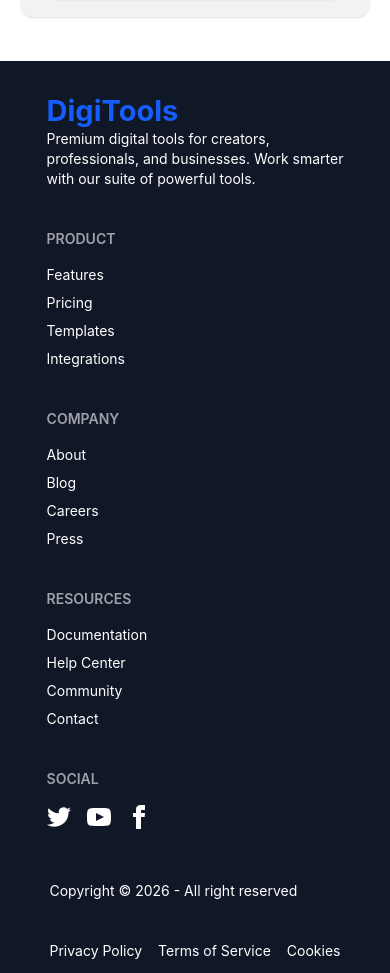
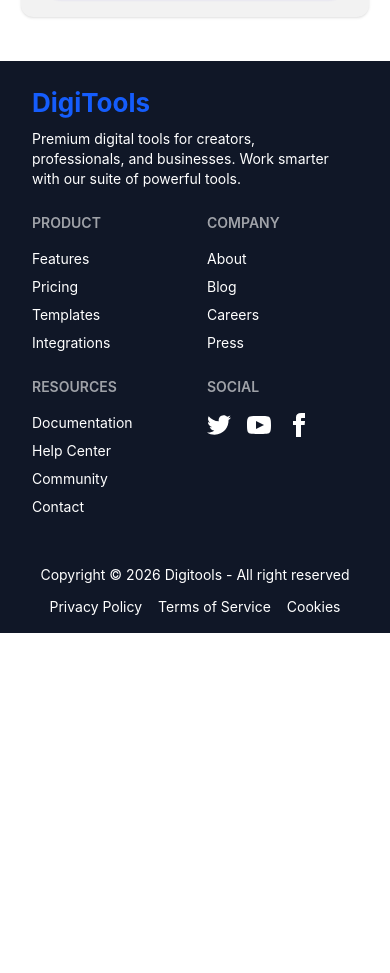
Before and after one commit to YooSabbir/react-assignment, a React (Vite) app: page / in a window 390 px wide. Shown: the part 3807-4780 px from the top of the page. After the commit the page ends 4440 px from the top, so only its background shows below. Built offline with nearby package versions, Linux system fonts and the light colour scheme.

Commit message:
footer section responsiveness added

```diff
--- a/src/componants/Footer.jsx
+++ b/src/componants/Footer.jsx
@@ -1,19 +1,20 @@
-import React from 'react'
+import React from "react";
 
 function Footer() {
   return (
     <div>
-      <footer className="footer sm:footer-horizontal bg-[#101727] text-white p-10 justify-around">
-        <aside>
-          <div className="text-[29px] font-bold text-blue-600  cursor-pointer items-center flex">
+      <footer className="footer bg-[#101727] text-white p-8 grid grid-cols-2 gap-6 sm:flex sm:footer-horizontal sm:justify-around">
+        <aside className="col-span-2 sm:col-span-1">
+          <div className="text-[26px] sm:text-[29px] font-bold text-blue-600 cursor-pointer flex items-center">
             DigiTools
           </div>
-          <p>
+          <p className="text-sm mt-2">
             Premium digital tools for creators,
-            <br /> professionals, and businesses. Work smarter <br /> with our
-            suite of powerful tools.
+            <br /> professionals, and businesses. Work smarter <br />
+            with our suite of powerful tools.
           </p>
         </aside>
+
         <nav>
           <h6 className="footer-title">Product</h6>
           <a className="link link-hover">Features</a>
@@ -21,6 +22,7 @@ function Footer() {
           <a className="link link-hover">Templates</a>
           <a className="link link-hover">Integrations</a>
         </nav>
+
         <nav>
           <h6 className="footer-title">Company</h6>
           <a className="link link-hover">About</a>
@@ -28,6 +30,7 @@ function Footer() {
           <a className="link link-hover">Careers</a>
           <a className="link link-hover">Press</a>
         </nav>
+
         <nav>
           <h6 className="footer-title">Resources</h6>
           <a className="link link-hover">Documentation</a>
@@ -35,6 +38,7 @@ function Footer() {
           <a className="link link-hover">Community</a>
           <a className="link link-hover">Contact</a>
         </nav>
+
         <nav>
           <h6 className="footer-title">Social</h6>
           <div className="grid grid-flow-col gap-4">
@@ -74,13 +78,19 @@ function Footer() {
           </div>
         </nav>
       </footer>
-      <footer className="footer sm:footer-horizontal bg-[#101727] text-white items-center py-3 justify-around">
-        <nav className="grid-flow-col items-center">
-          <p>Copyright © {new Date().getFullYear()} - All right reserved</p>
-        </nav>
-        <nav className="grid-flow-col gap-4 md:place-self-center md:justify-self-end">
+
+      <footer
+        className="footer bg-[#101727] text-white py-4 px-6
+  flex flex-col items-center text-center gap-3
+  lg:flex-row lg:justify-around lg:text-left"
+      >
+        <p className="text-sm">
+          Copyright © {new Date().getFullYear()} Digitools - All right reserved
+        </p>
+
+        <nav className="flex gap-4 text-sm">
           <a>Privacy Policy</a>
-          <a> Terms of Service</a>
+          <a>Terms of Service</a>
           <a>Cookies</a>
         </nav>
       </footer>
@@ -88,4 +98,4 @@ function Footer() {
   );
 }
 
-export default Footer
+export default Footer;
```
